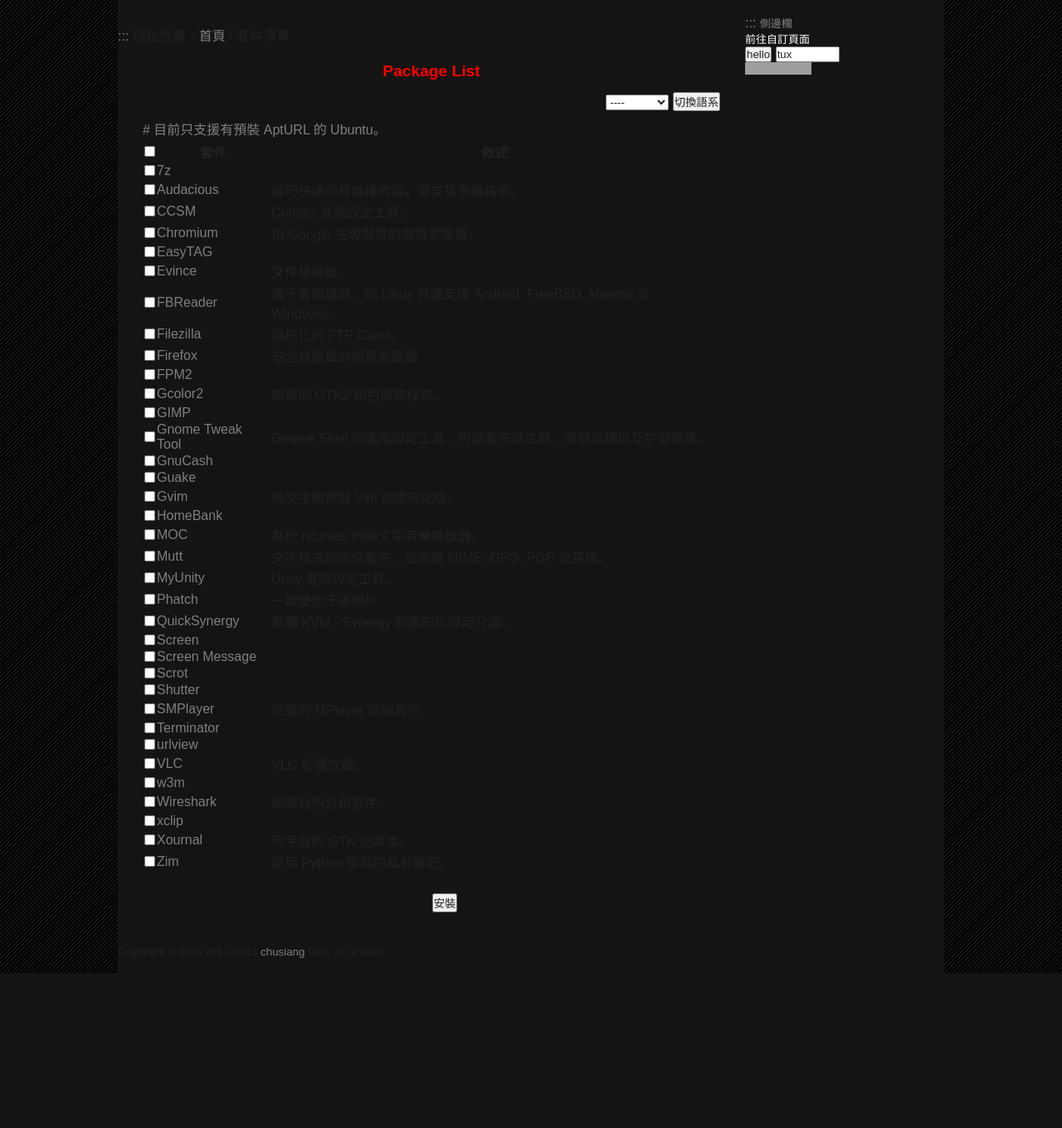
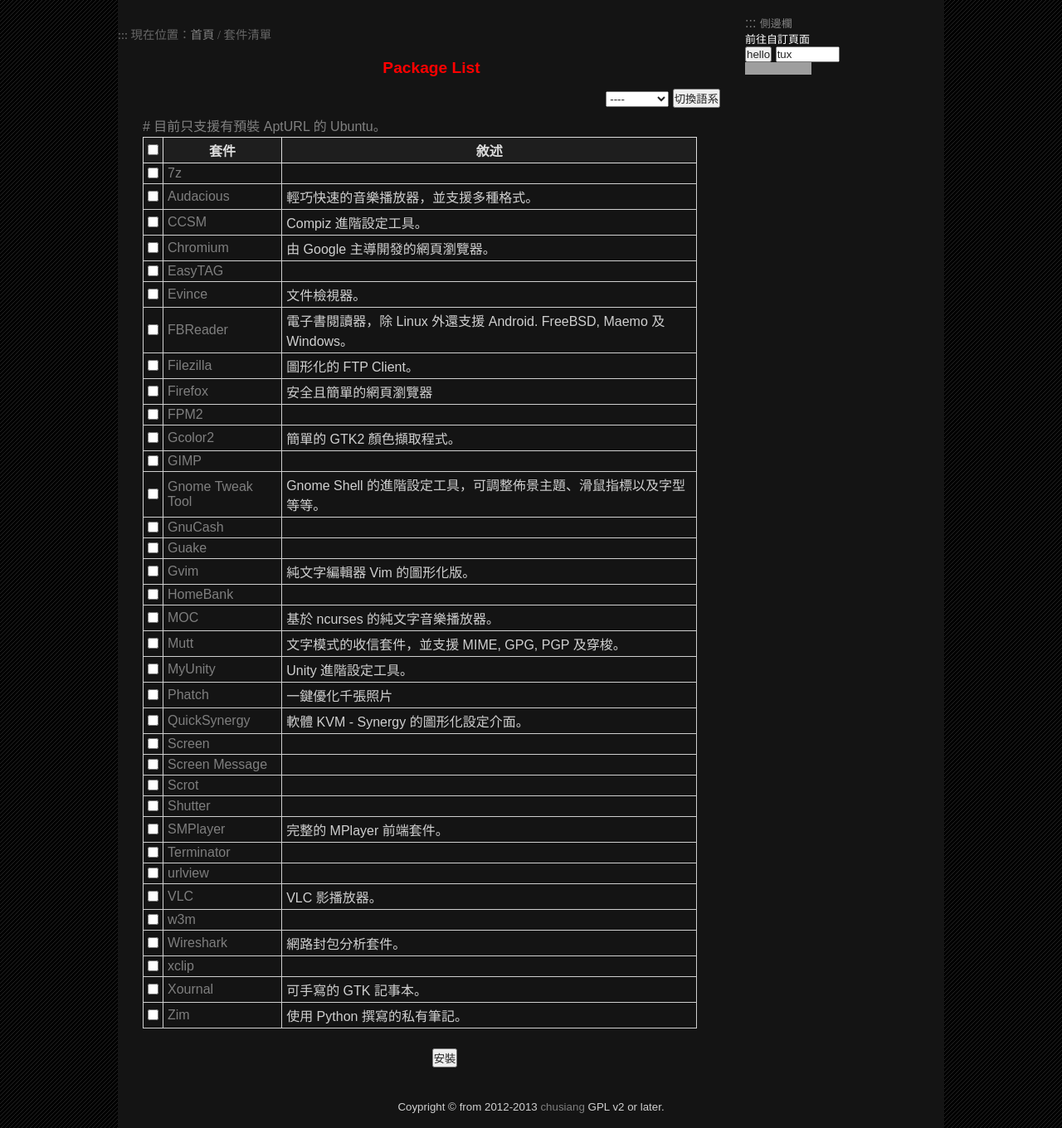
Before and after one commit to chusiang/helloTux, a PHP site: page /pkg.php in a window 1280 px wide. Shown: the part 240-1600 px from the top of the page at 83% size. Before the commit the page ends 1413 px from the top, so only its background shows below. Run offline with PHP 8.4, Linux system fonts and the light colour scheme; data comes from the database, SQL or seed files in the repository; a stand-in replaces the project's code that opens the database connection; grey boxes are pictures that could not be loaded.

Commit message:
breadcrumbs 改用 div 呈現並更改 table_dark class 成 ID 宣告。

```diff
--- a/jonny/include/violet.css
+++ b/jonny/include/violet.css
@@ -109,6 +109,8 @@
 
 footer {
 	clear:			both;		/*解除頁尾的文繞圖配置，解除元素兩邊的浮動*/
+	color:			#d0d0d0;
+	text-align:		center;
 }
 
 /* == Header 頁首 == */
@@ -244,17 +246,17 @@
 }
 
 /* 麵包屑 */
-section#breadcrumbs {
+div#breadcrumbs {
 	color:			#666666;
 	font-family:	微軟正黑體, "Times New Roman";
 	font-size:		0.9em;
 }
 
-section#breadcrumbs a {
+div#breadcrumbs a {
 	text-decoration:	none;	/*刪除顯示超連結時固定出現的標準底線*/
 }
 
-section#breadcrumbs a:hover {
+div#breadcrumbs a:hover {
 	color: #ffdb00;
 }
 
@@ -327,23 +329,27 @@
 /* == table 表格 == */
 
 /* - 主要為套件列表所使用。*/
-.table_dark	{
+table.dark {
 	width:			96%;
-	border:			1px;
-	/*border-collapse: collapse;*/
-	border-style:	solid;
-
-}
-.table_dark th {
-	padding:		5px;
-	color:			#1c1c1c;
-	background-color:	#d0d0d0;
+	border-collapse: collapse;
 }
 
-.table_dark td {
-	border-bottom:	1px solid;*/
-	/*border-bottom: 1px dotted;*/
-	padding:		5px;
+table.dark th {
+	border: 1px;
+	border-style: solid;
+	background-color:	#1E1E1E;
+	color: #dddddd;
+	text-align: center;
+	vertical-align: middle;
+	padding: 3px 5px 3px 5px;
+}
+
+table.dark td {
+	border: 1px;
+	border-style: solid;
+	color:			#d0d0d0;
+	vertical-align: middle;
+	padding: 3px 5px 3px 5px;
 }
 
 .table1	{
```
